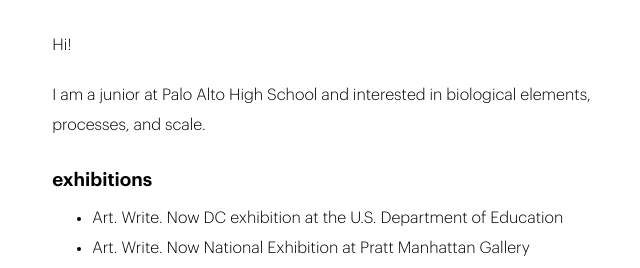
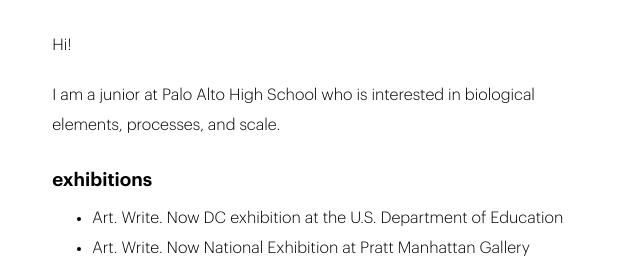
Before and after one commit to oliviachang29/jenny, a Jekyll site: the page built from about.markdown, in a window 1280 px wide. Shown: the part 613-881 px from the top of the page, without its empty margins (317-957 px from the left). Built offline with Jekyll 4.4.1, drawn with Linux system fonts in a browser that asks for light colours; nearby versions of some CDN libraries.

Commit message:
Updated About

```diff
--- a/about.markdown
+++ b/about.markdown
@@ -10,7 +10,7 @@ layout: static
 <!-- if you don't want it to be centered, take the text out of <div class="text"> -->
 <div class="text">
 	<p>Hi!</p>
-	<p>I am a junior at Palo Alto High School and interested in biological elements, processes, and scale. </p>
+	<p>I am a junior at Palo Alto High School who is interested in biological elements, processes, and scale. </p>
 	<h3>exhibitions</h3>
 	<ul>
 		<li>Art. Write. Now DC exhibition at the U.S. Department of Education</li>
```
